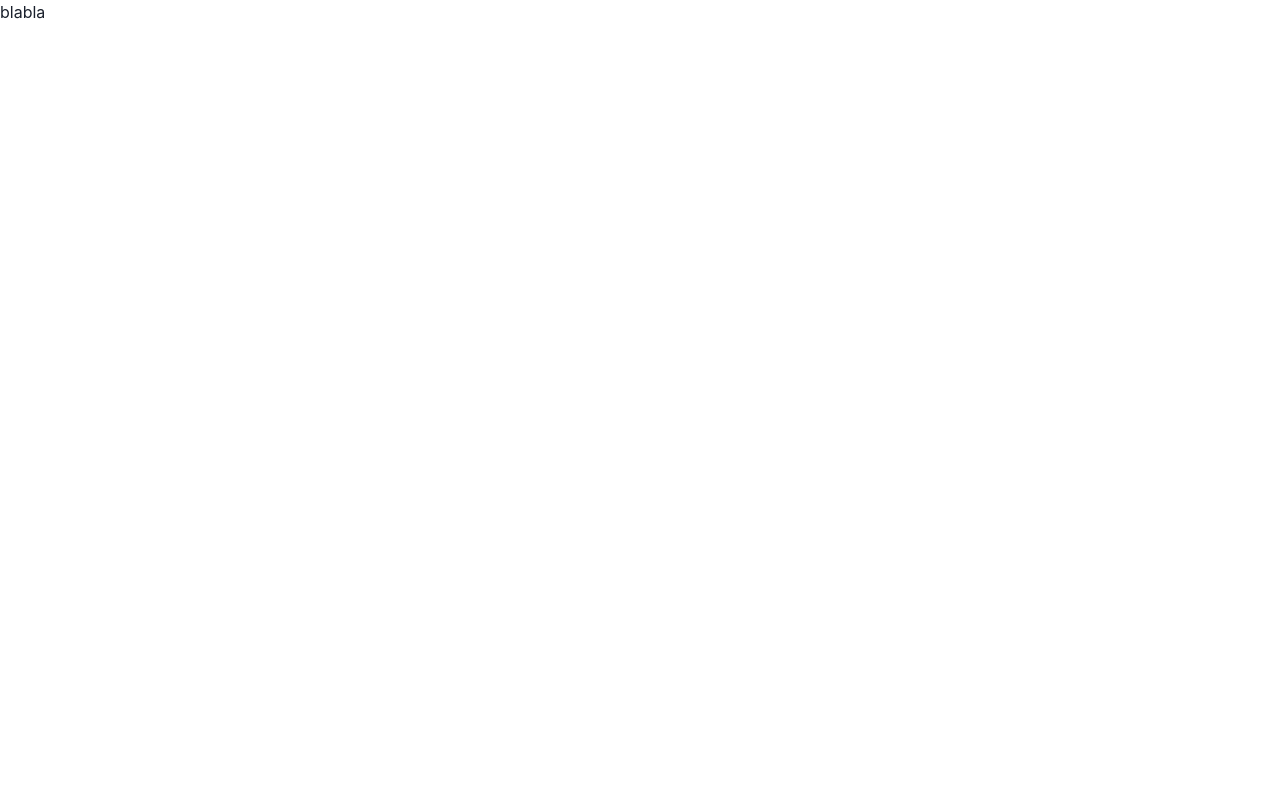
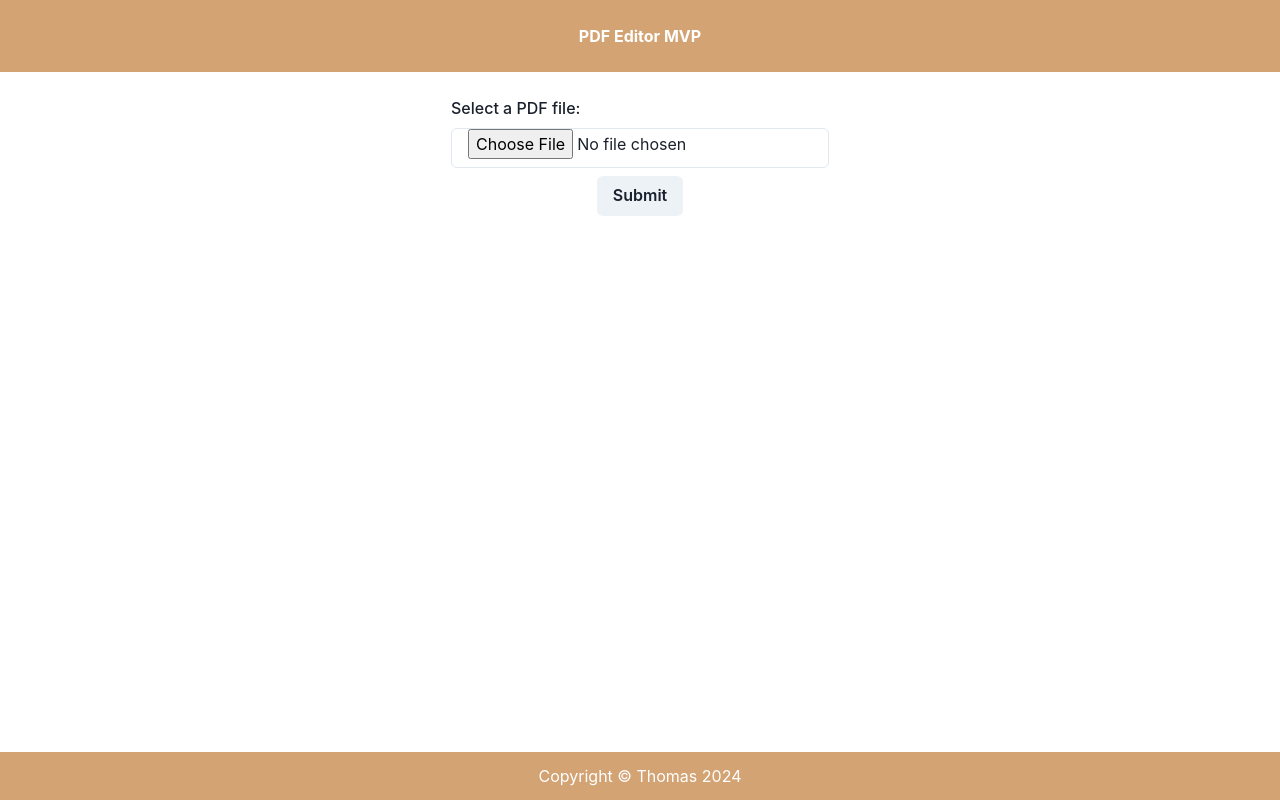
Before and after one commit to pr0m3th3usEx/challenges, a Next.js app in the folder test-beglaubigt/: page / in a window 1280 px wide. Built offline with nearby package versions, Linux system fonts and the light colour scheme.

Commit message:
add basic design

```diff
--- a/test-beglaubigt/app/page.tsx
+++ b/test-beglaubigt/app/page.tsx
@@ -1,11 +1,30 @@
 'use client';
 
-import { Box } from '@chakra-ui/react';
+import { Button, FormControl, FormLabel, Input, Stack, Text, VStack } from '@chakra-ui/react';
 
 export default function Home() {
+  // TODO Add form validation
+  // Create UploadDocumentForm component
+
   return (
-    <Box w="full">
-      <Box as="main">blabla</Box>
-    </Box>
+    <VStack w="full" h="100vh" spacing="0">
+      <Stack w="full" alignItems="center" px="12px" py="24px" bg="#d4a373">
+        <Text fontWeight="bold" color="white">
+          PDF Editor MVP
+        </Text>
+      </Stack>
+      <VStack as="main" alignItems="center" w="full" flexGrow={1} px="48px" py="24px">
+        <VStack as="form" w="fit-content">
+          <FormControl>
+            <FormLabel>Select a PDF file: </FormLabel>
+            <Input type="file" accept="image/*,.pdf" />
+          </FormControl>
+          <Button>Submit</Button>
+        </VStack>
+      </VStack>
+      <Stack w="full" alignItems="center" px="12px" py="12px" bg="#d4a373">
+        <Text color="white">Copyright © Thomas 2024</Text>
+      </Stack>
+    </VStack>
   );
 }
```
